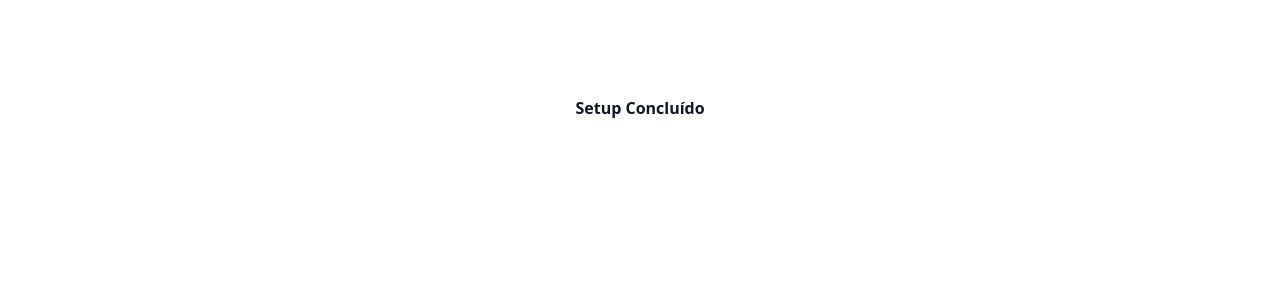
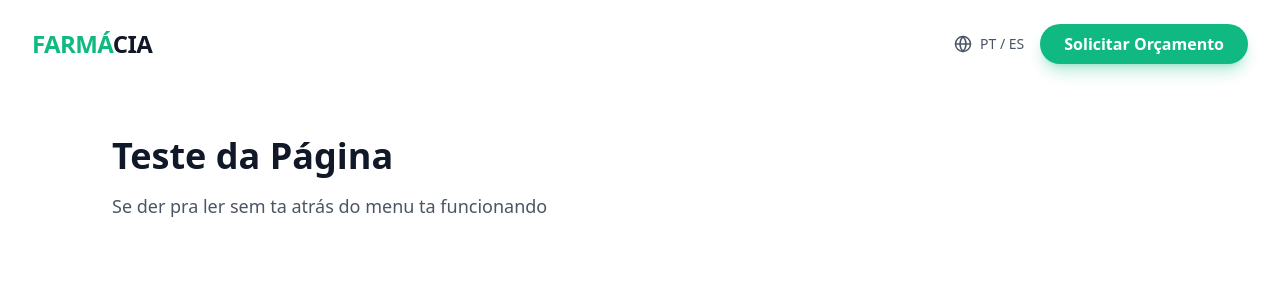
Before and after one commit to Rafael19722/desafio-frontend-singular, a Next.js app: page / in a window 1280 px wide. Shown: the top 300 px of the page. Built offline with nearby package versions, Linux system fonts and the light colour scheme.

Commit message:
feat: implement fixed header with scroll effect and logo

```diff
--- a/app/layout.tsx
+++ b/app/layout.tsx
@@ -1,6 +1,8 @@
 import type { Metadata } from "next";
 import { Inter, Montserrat } from "next/font/google";
 import "./globals.css";
+
+import { Header } from "@/components/Header";
 
 const inter = Inter({
   subsets: ["latin"],
@@ -27,6 +29,7 @@ export default function RootLayout({
   return (
     <html lang="pt-BR">
       <body className={`${inter.variable} ${monstserrat.variable} antialiased`}>
+        <Header />
         {children}
       </body>
     </html>
--- a/app/page.tsx
+++ b/app/page.tsx
@@ -3,7 +3,15 @@ import Image from "next/image";
 export default function Home() {
   return (
     <main className="flex min-h-screen flex-col items-center justify-between p-24">
-      <h1>Setup Concluído</h1>
+      <div className="container mx-auto px-4">
+        <h1 className="text-4xl font font-heading font-bold text-dark mt-10">
+          Teste da Página
+        </h1>
+        <p className="text-lg text-text-body mt-4">
+          Se der pra ler sem ta atrás do menu ta funcionando
+        </p>
+        <div className="h-[150vh]"></div>
+      </div>
     </main>
   );
 }
--- /dev/null
+++ b/components/Header.tsx
@@ -0,0 +1,40 @@
+"use client";
+
+import { useState, useEffect } from "react";
+import Link from "next/link";
+import { Button } from "@/components/ui/button";
+import { Globe } from "lucide-react";
+
+export function Header() {
+    const [isScolled, setIsScrolled] = useState(false);
+
+    useEffect(() => {
+        const handleScroll = () => {
+            setIsScrolled(window.scrollY > 20);
+        };
+        window.addEventListener("scroll", handleScroll);
+    }, []);
+
+    return (
+        <header className={`fixed top-0 left-0 w-full z-50 transition-all duration-300 ${
+            isScolled ? "bg-white shadow-md py-4" : "bg-white/90 backdrop-blur-md py-6"
+        }`}>
+            <div className="container mx-auto px-4 md:px-8 flex items-center justify-between">
+                <Link href="/" className="font-heading text-2xl font-bold tracking-tight">
+                    <span className="text-primary">FARMÁ</span>
+                    <span className="text-dark">CIA</span>
+                </Link>
+
+                <div className="flex items-center gap-4">
+                    <button className="flex items-center gap-2 text-sm font-medium text-gray-600 hover:text-primary transition-colors">
+                        <Globe size={18} />
+                        <span className="hidden sm:inline">PT / ES</span>
+                    </button>
+                    <button className="bg-primary hover:bg-primary-dark text-white font-semibold py-2 px-6 rounded-full transition-colors shadow-lg shadow-primary/30">
+                        Solicitar Orçamento
+                    </button>
+                </div>
+            </div>
+        </header>
+    )
+}
```
